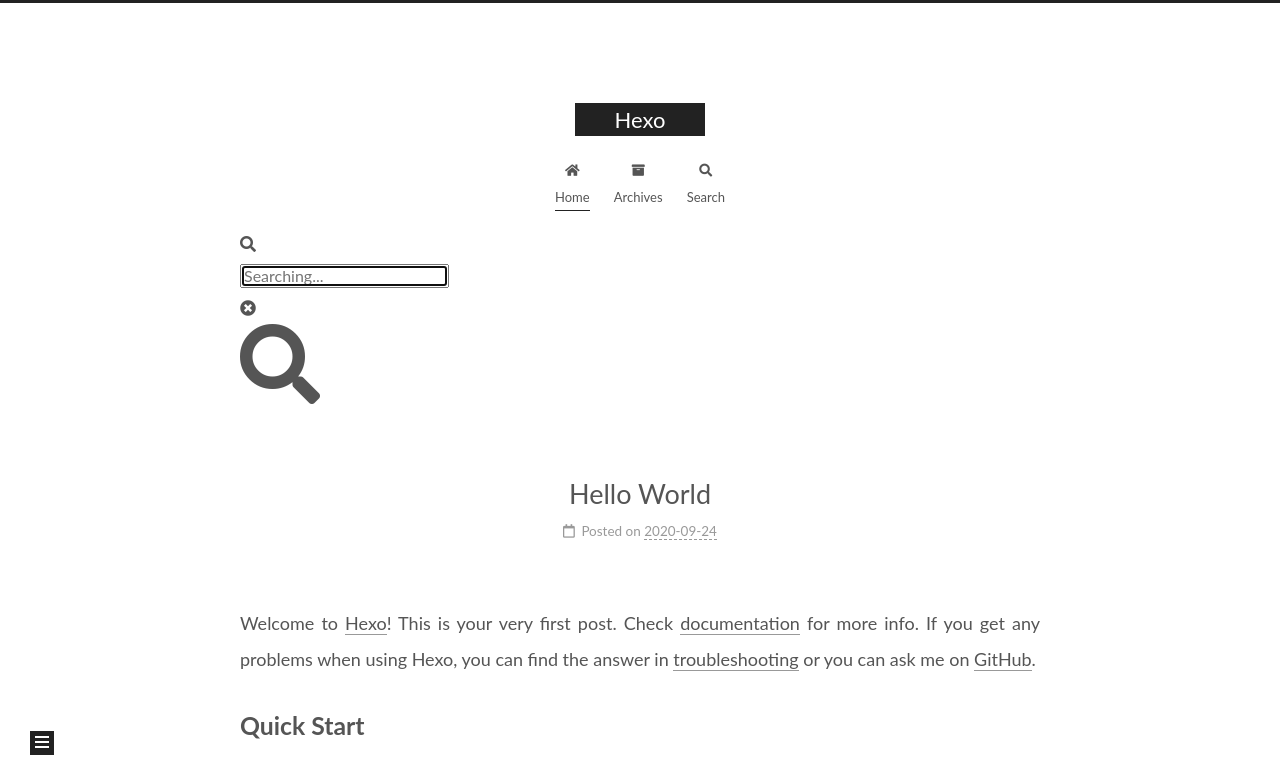
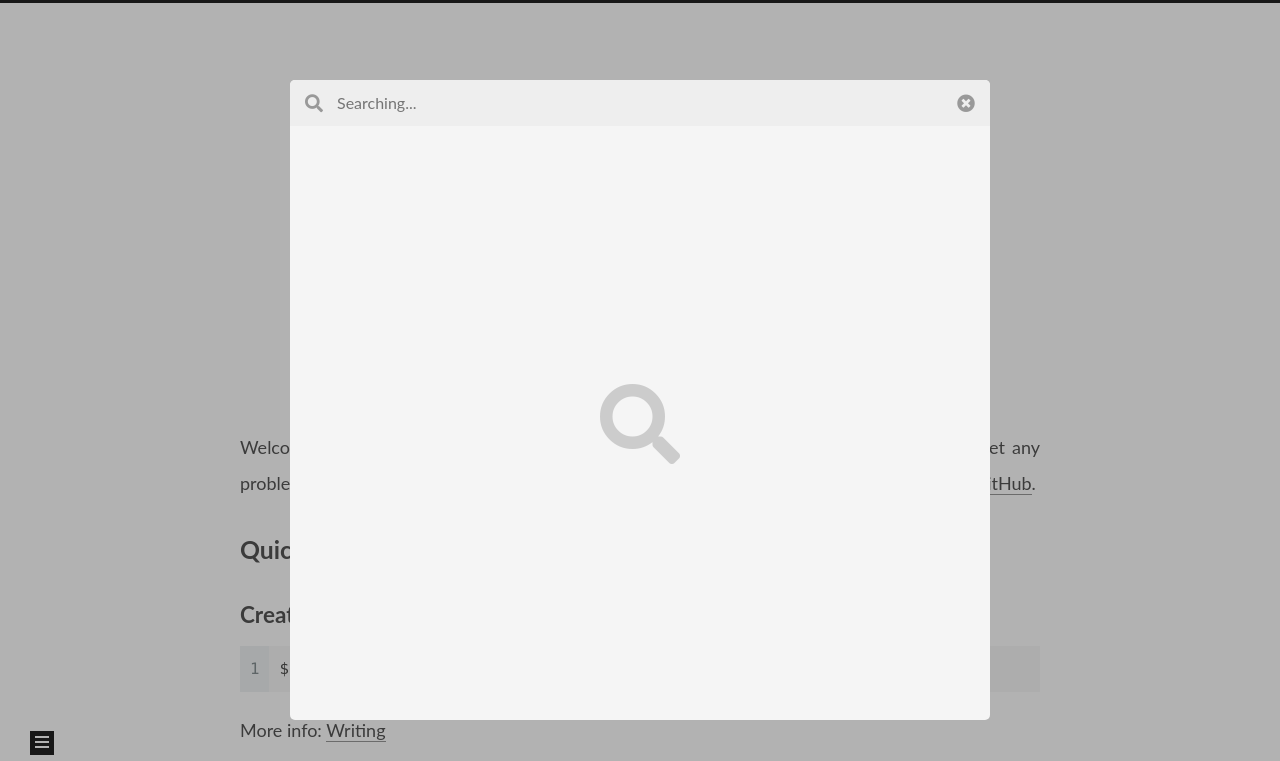
Before and after one commit to 30no2/30no2.github.io, a plain HTML site: page index.html in a window 1280 px wide. Both pictures are taken after a click on the button "Search". Shown: the top 761 px of the page. Drawn offline with Linux system fonts and the light colour scheme.

Commit message:
Site updated: 2020-09-25 10:02:35

```diff
--- a/css/main.css
+++ b/css/main.css
@@ -1168,7 +1168,7 @@ pre .javascript .function {
 }
 .links-of-author a::before,
 .links-of-author span.exturl::before {
-  background: #c87806;
+  background: #165741;
   border-radius: 50%;
   content: ' ';
   display: inline-block;
@@ -2141,6 +2141,106 @@ ul.breadcrumb li + li:last-child {
 .tag-cloud a:hover {
   color: var(--link-hover-color) !important;
 }
+.search-pop-overlay {
+  background: rgba(0,0,0,0);
+  height: 100%;
+  left: 0;
+  position: fixed;
+  top: 0;
+  transition: visibility 0s linear 0.2s, background 0.2s;
+  visibility: hidden;
+  width: 100%;
+  z-index: 1400;
+}
+.search-pop-overlay.search-active {
+  background: rgba(0,0,0,0.3);
+  transition: background 0.2s;
+  visibility: visible;
+}
+.search-popup {
+  background: var(--card-bg-color);
+  border-radius: 5px;
+  height: 80%;
+  left: calc(50% - 350px);
+  position: fixed;
+  top: 10%;
+  transform: scale(0);
+  transition: transform 0.2s;
+  width: 700px;
+  z-index: 1500;
+}
+.search-active .search-popup {
+  transform: scale(1);
+}
+@media (max-width: 767px) {
+  .search-popup {
+    border-radius: 0;
+    height: 100%;
+    left: 0;
+    margin: 0;
+    top: 0;
+    width: 100%;
+  }
+}
+.search-popup .search-icon,
+.search-popup .popup-btn-close {
+  color: #999;
+  font-size: 18px;
+  padding: 0 10px;
+}
+.search-popup .popup-btn-close {
+  cursor: pointer;
+}
+.search-popup .popup-btn-close:hover .fa {
+  color: #222;
+}
+.search-popup .search-header {
+  background: #eee;
+  border-top-left-radius: 5px;
+  border-top-right-radius: 5px;
+  display: flex;
+  padding: 5px;
+}
+.search-popup input.search-input {
+  background: transparent;
+  border: 0;
+  outline: 0;
+  width: 100%;
+}
+.search-popup input.search-input::-webkit-search-cancel-button {
+  display: none;
+}
+.search-popup .search-input-container {
+  flex-grow: 1;
+  padding: 2px;
+}
+.search-popup ul.search-result-list {
+  margin: 0 5px;
+  padding: 0;
+  width: 100%;
+}
+.search-popup p.search-result {
+  border-bottom: 1px dashed #ccc;
+  padding: 5px 0;
+}
+.search-popup a.search-result-title {
+  font-weight: bold;
+}
+.search-popup .search-keyword {
+  border-bottom: 1px dashed #ff2a2a;
+  color: #ff2a2a;
+  font-weight: bold;
+}
+.search-popup #search-result {
+  display: flex;
+  height: calc(100% - 55px);
+  overflow: auto;
+  padding: 5px 25px;
+}
+.search-popup #no-result {
+  color: #ccc;
+  margin: auto;
+}
 @media (max-width: 767px) {
   .header-inner,
   .main-inner,
```
